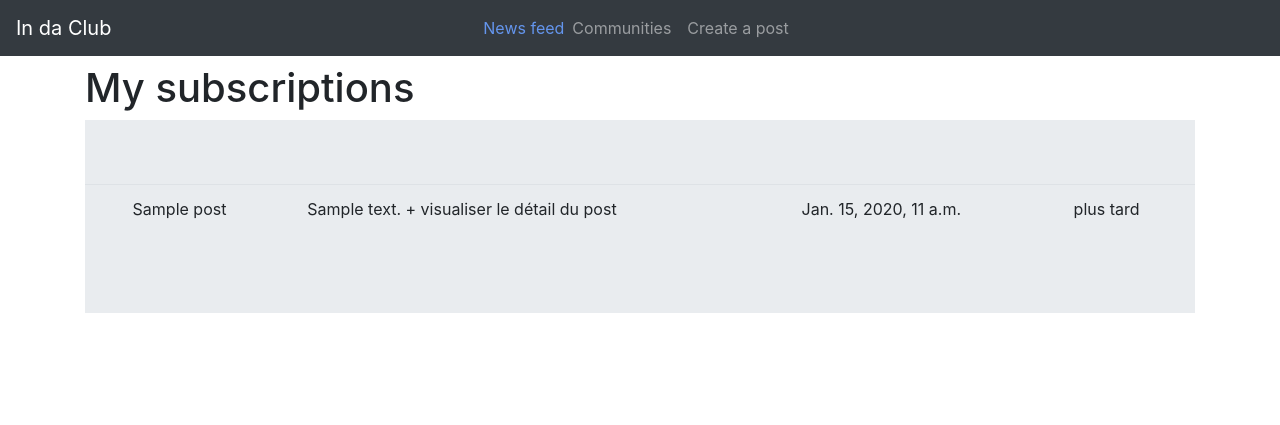
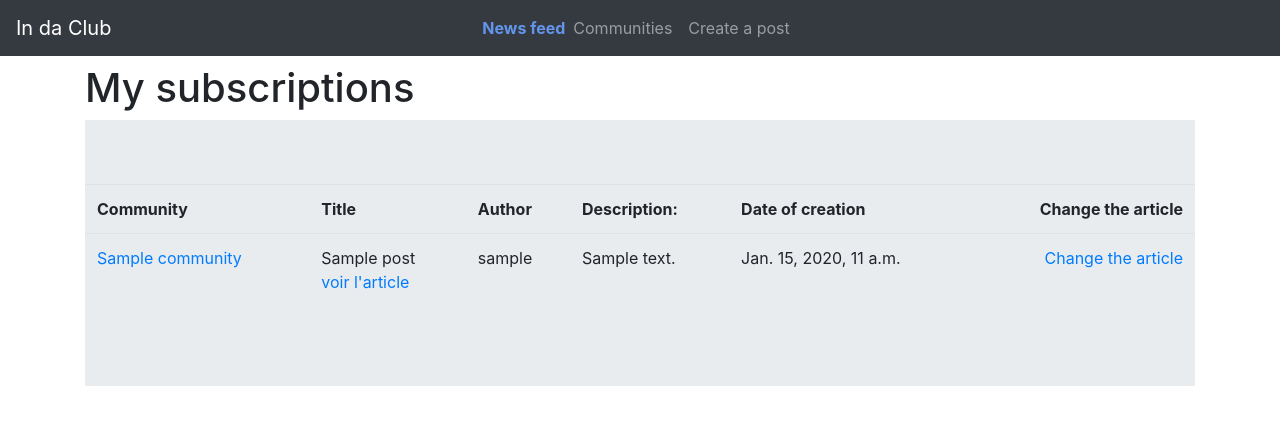
Before and after one commit to gabrielhayoun/communitymanager, a Django app: page /news_feed in a window 1280 px wide. Shown: the top 425 px of the page. Run offline with Django 3.2, Linux system fonts and the light colour scheme; a user stored in the database is signed in; tables that the repository leaves empty hold one stand-in row (values such as "Sample post"); some libraries are stand-ins or nearby versions.

Commit message:
modification in news feed and style

```diff
--- a/projet/communitymanager/templates/communitymanager/news_feed.html
+++ b/projet/communitymanager/templates/communitymanager/news_feed.html
@@ -19,13 +19,25 @@
     <h1>My subscriptions</h1>
     <div class="jumbotron jumbotron-fluid" id="communities_jumbo">
         <table class="table">
+            <tr>
+                <th>Community</th>
+                <th>Title</th>
+                <th>Author</th>
+                <th>Description:</th>
+                <th>Date of creation</th>
+                <th class="right">Change the article</th>
+            </tr>
             {% for one_post in posts_user %}
             <tr>
-                <td>{{ community_user.name}}</td>
-                <td>{{ one_post.title}}</td>
-                <td> {{one_post.description}} + visualiser le détail du post</td>
+                <td><a href="{% url 'community' community_id=one_post.community.id %}">{{ one_post.community}}</a></td>
+                <td>{{ one_post.title}} <br>
+                    <a href="{% url 'post' post_id=one_post.id %}">voir l'article</a></td>
+                <td> {{ one_post.author}}</td>
+                <td> {{one_post.description}}</td>
                 <td>{{one_post.date_creation}}</td>
-                <td> plus tard</td>
+                {% if request.user == one_post.author %}
+                <td class="right"><a href="{% url 'modif_post' post_id=one_post.id %}">Change the article</a></td>
+                {% endif %}
             </tr>
             {% endfor %}
         </table>
--- a/projet/static/css/style.css
+++ b/projet/static/css/style.css
@@ -29,4 +29,5 @@
 
 .navbar-custom .navbar-text{
     color: cornflowerblue;
+    font-weight: bold;
 }
```
Lines whose indentation alone changed are shown as unchanged.
